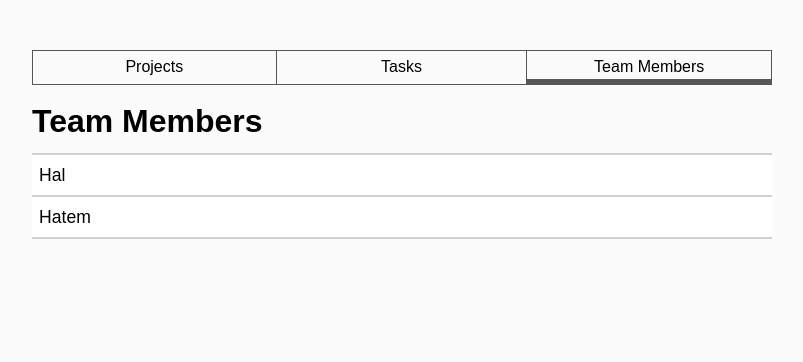
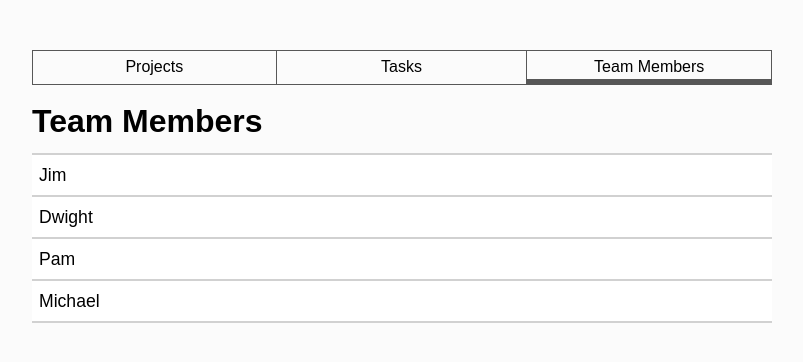
Before and after one commit to isabel985/task-manager, a React (Create React App) app: page /teammembers in a window 1280 px wide. Shown: the top 362 px of the page, without its empty margins (238-1041 px from the left). Built offline with nearby package versions, Linux system fonts and the light colour scheme.

Commit message:
display team members from data

```diff
--- /dev/null
+++ b/src/components/TeamMembersSummary.js
@@ -0,0 +1,17 @@
+import React from 'react';
+
+const TeamMembersSummary = ({
+  member: {
+    member_id,
+    member_name
+  }
+  }) => {
+
+  return (
+    <li className="list-item">
+      <span>{member_name}</span>
+    </li>
+  );
+}
+
+export default TeamMembersSummary;
--- a/src/containers/TeamMembersPage.js
+++ b/src/containers/TeamMembersPage.js
@@ -1,5 +1,6 @@
 import React, { Component } from 'react';
 import teammemberdata from '../data/teammembersdata';
+import TeamMembersSummary from '../components/TeamMembersSummary';
 
 class TeamMembersPage extends Component {
   constructor(props) {
@@ -14,14 +15,17 @@ class TeamMembersPage extends Component {
             <h1>Team Members</h1>
           </div>
           <ul className="list">
-            <li className="list-item">Hal</li>
-            <li className="list-item">Hatem</li>
+          {teammemberdata.map( (member) => {
+            return <TeamMembersSummary
+              key={member.member_id}
+              member={member}
+            />
+          })}
           </ul>
         </div>
       </React.Fragment>
     )
   }
-
 }
 
 export default TeamMembersPage;
```
Also changed, not shown: src/components/TaskSummary.js (+11 -1 lines).
